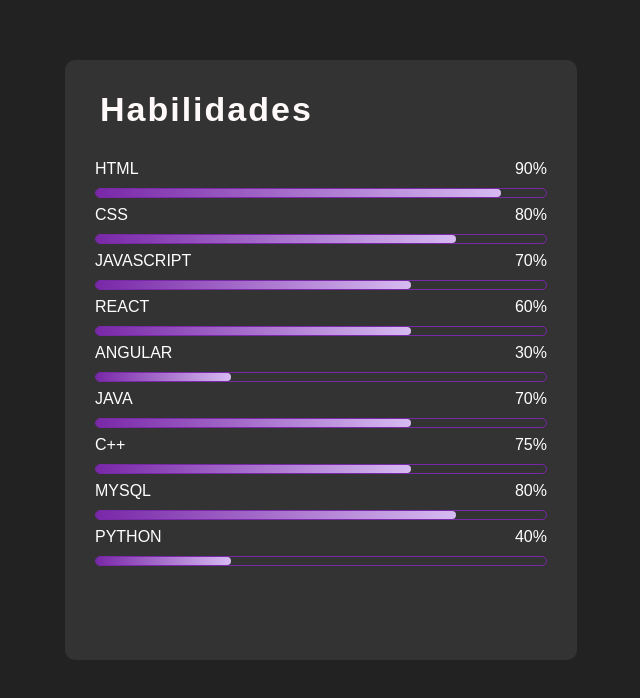
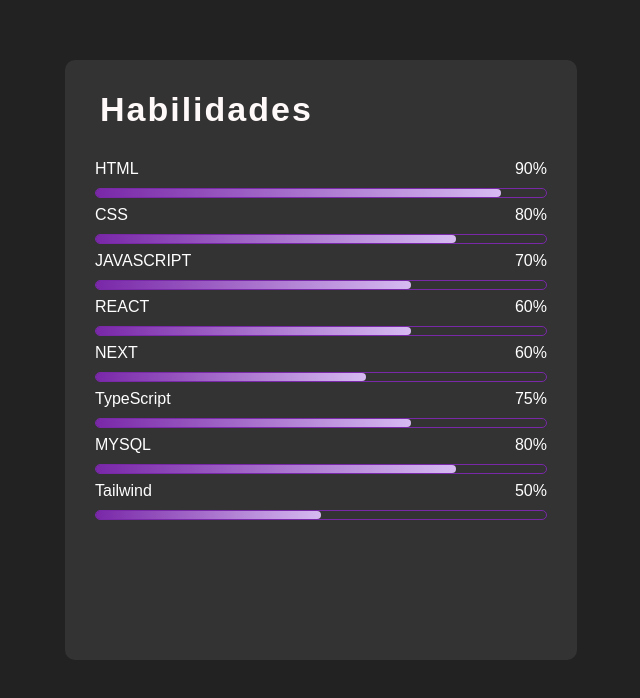
Before and after one commit to nat2698/Portafolio, a plain HTML site: page index.html in a window 1280 px wide. Shown: the part 1790-2488 px from the top of the page, without its empty margins (319-959 px from the left). Drawn offline with nearby package versions, Linux system fonts and the light colour scheme.

Commit message:
Add update

```diff
--- a/contenido3.css
+++ b/contenido3.css
@@ -135,7 +135,7 @@
 
 @keyframes python-barra {
   100% {
-      width: 30%;
+    width: 50%;
   }
 }
 
@@ -145,7 +145,7 @@
 
 @keyframes angular-barra {
   100% {
-      width: 30%;
+    width: 60%;
   }
 }
 
@@ -160,9 +160,7 @@
 }
 
 @media (max-width: 768px) {
-
-
-    .container-habilidades{
+  .container-habilidades {
     width: 70%;
   }
   .container-habilidades h4 {
@@ -178,7 +176,4 @@
     margin-bottom: 40px;
     font-weight: bold;
   }
-
-
-
 }
--- a/index.html
+++ b/index.html
@@ -73,7 +73,7 @@
             </div>
 
             <h2>
-                I AM DEVELOPER FRONT-END
+                I AM FRONTEND DEVELOPER
             </h2>
         </div>
     </div>
@@ -153,8 +153,8 @@
 
             <div class="skills">
                 <div class="detalles">
-                    <span>ANGULAR</span>
-                    <span>30%</span>
+                    <span>NEXT</span>
+                    <span>60%</span>
                 </div>
 
                 <div class="main">
@@ -162,20 +162,11 @@
                 </div>
             </div>
 
-            <div class="skills">
-                <div class="detalles">
-                    <span>JAVA</span>
-                    <span>70%</span>
-                </div>
 
-                <div class="main">
-                    <div id="java-main"></div>
-                </div>
-            </div>
 
             <div class="skills">
                 <div class="detalles">
-                    <span>C++</span>
+                    <span>TypeScript</span>
                     <span>75%</span>
                 </div>
 
@@ -198,8 +189,8 @@
 
             <div class="skills">
                 <div class="detalles">
-                    <span>PYTHON</span>
-                    <span>40%</span>
+                    <span>Tailwind</span>
+                    <span>50%</span>
                 </div>
 
                 <div class="main">
```
Lines whose indentation alone changed are shown as unchanged.
